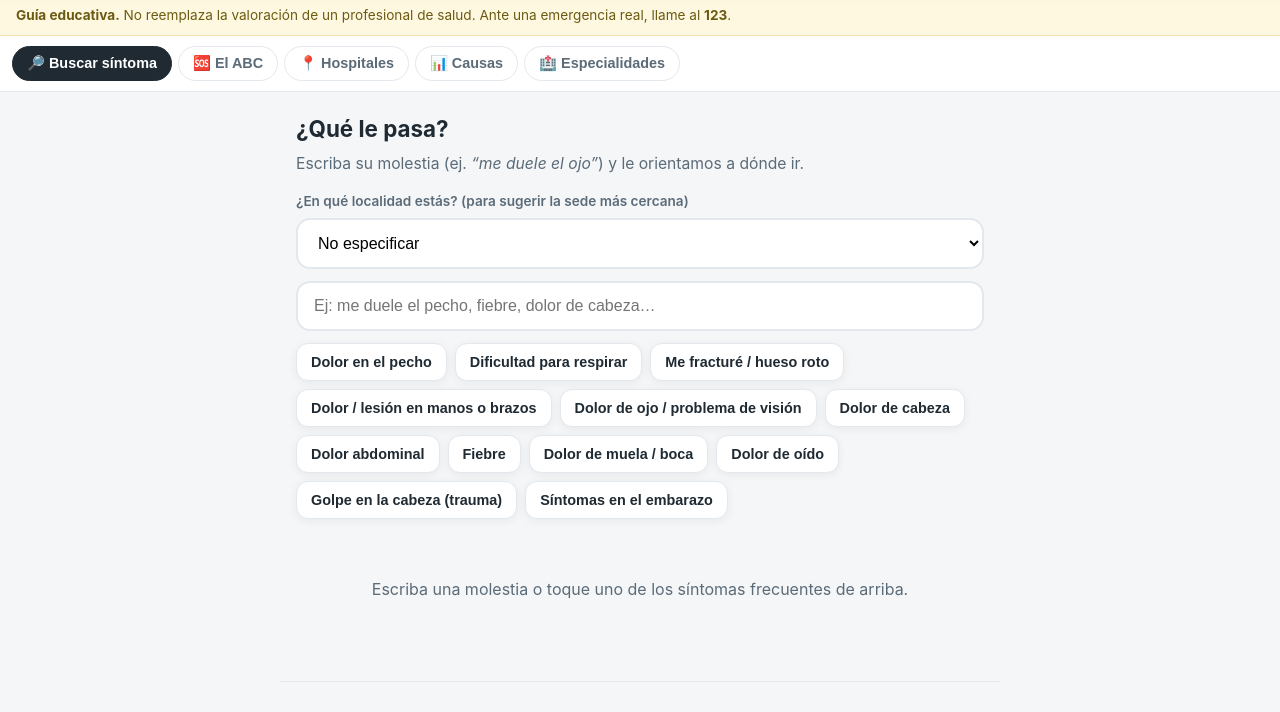
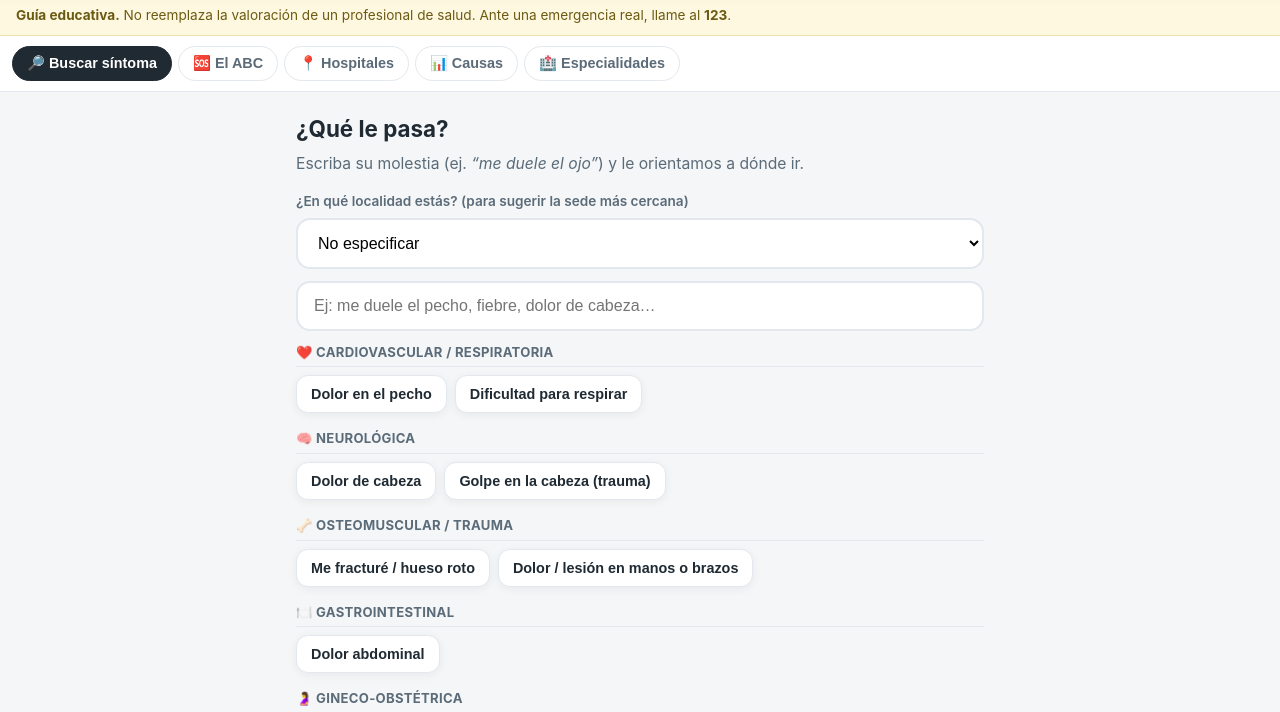
Before and after one commit to MiguelF232/Proyectourgencias, a plain HTML site: page visor/urgencias-visor.html in a window 1280 px wide. Shown: the part 70-782 px from the top of the page. Drawn offline with Linux system fonts and the light colour scheme.

Commit message:
Agrupar síntomas por categoría clínica (cardio/resp, neuro, osteomuscular, GI, gineco, sentidos, general)

```diff
--- a/css/styles.css
+++ b/css/styles.css
@@ -109,7 +109,19 @@ body {
 }
 .search__input:focus { outline: none; border-color: var(--azul); }
 
-.chips { display: flex; flex-wrap: wrap; gap: 8px; margin: 12px 0 18px; }
+.chips { margin: 12px 0 18px; }
+.chip-grupo { margin-bottom: 16px; }
+.chip-grupo__titulo {
+  font-size: 0.82rem;
+  font-weight: 700;
+  color: var(--gris);
+  text-transform: uppercase;
+  letter-spacing: 0.3px;
+  margin: 0 0 8px;
+  padding-bottom: 4px;
+  border-bottom: 1px solid var(--borde);
+}
+.chip-grupo__chips { display: flex; flex-wrap: wrap; gap: 8px; }
 .chip {
   border: 1px solid var(--borde);
   background: #fff;
--- a/visor/urgencias-visor.html
+++ b/visor/urgencias-visor.html
@@ -118,7 +118,19 @@ body {
 }
 .search__input:focus { outline: none; border-color: var(--azul); }
 
-.chips { display: flex; flex-wrap: wrap; gap: 8px; margin: 12px 0 18px; }
+.chips { margin: 12px 0 18px; }
+.chip-grupo { margin-bottom: 16px; }
+.chip-grupo__titulo {
+  font-size: 0.82rem;
+  font-weight: 700;
+  color: var(--gris);
+  text-transform: uppercase;
+  letter-spacing: 0.3px;
+  margin: 0 0 8px;
+  padding-bottom: 4px;
+  border-bottom: 1px solid var(--borde);
+}
+.chip-grupo__chips { display: flex; flex-wrap: wrap; gap: 8px; }
 .chip {
   border: 1px solid var(--borde);
   background: #fff;
@@ -622,6 +634,7 @@ const CAUSAS_MORTALIDAD = [
 const SINTOMAS = [
   {
     nombre: 'Dolor en el pecho',
+    categoria: 'cardio_resp',
     claves: ['pecho', 'corazon', 'infarto', 'opresion', 'dolor en el pecho'],
     nivel: NIVELES.EMERGENCIA,
     adonde: 'Urgencias de inmediato / llame al 123',
@@ -631,6 +644,7 @@ const SINTOMAS = [
   },
   {
     nombre: 'Dificultad para respirar',
+    categoria: 'cardio_resp',
     claves: ['respirar', 'ahogo', 'falta de aire', 'asfixia', 'no puedo respirar'],
     nivel: NIVELES.EMERGENCIA,
     adonde: 'Urgencias de inmediato / llame al 123',
@@ -640,6 +654,7 @@ const SINTOMAS = [
   },
   {
     nombre: 'Me fracturé / hueso roto',
+    categoria: 'osteomuscular',
     claves: ['fractura', 'fracture', 'hueso', 'quebre', 'me quebre', 'roto', 'luxacion', 'esguince'],
     nivel: NIVELES.URGENCIA,
     adonde: 'Urgencias con ortopedia',
@@ -653,6 +668,7 @@ const SINTOMAS = [
   },
   {
     nombre: 'Dolor / lesión en manos o brazos',
+    categoria: 'osteomuscular',
     claves: ['mano', 'manos', 'brazo', 'brazos', 'muneca', 'dedo', 'dedos', 'codo'],
     nivel: NIVELES.URGENCIA,
     adonde: 'Urgencias con ortopedia',
@@ -666,6 +682,7 @@ const SINTOMAS = [
   },
   {
     nombre: 'Dolor de ojo / problema de visión',
+    categoria: 'sentidos',
     claves: ['ojo', 'ojos', 'vista', 'vision', 'ver', 'me duele el ojo'],
     nivel: NIVELES.CONSULTA,
     adonde: 'Consulta / urgencia oftalmológica según gravedad',
@@ -679,6 +696,7 @@ const SINTOMAS = [
   },
   {
     nombre: 'Dolor de cabeza',
+    categoria: 'neurologica',
     claves: ['cabeza', 'cefalea', 'migrana', 'jaqueca', 'me duele la cabeza'],
     nivel: NIVELES.CONSULTA,
     adonde: 'Consulta médica; urgencias si hay signos de alarma',
@@ -692,6 +710,7 @@ const SINTOMAS = [
   },
   {
     nombre: 'Dolor abdominal',
+    categoria: 'gastrointestinal',
     claves: ['abdomen', 'barriga', 'estomago', 'panza', 'vientre', 'me duele el estomago'],
     nivel: NIVELES.CONSULTA,
     adonde: 'Consulta; urgencias si el dolor es intenso o persistente',
@@ -705,6 +724,7 @@ const SINTOMAS = [
   },
   {
     nombre: 'Fiebre',
+    categoria: 'general',
     claves: ['fiebre', 'calentura', 'temperatura', 'febril'],
     nivel: NIVELES.AUTOCUIDADO,
     adonde: 'Autocuidado; consulta si persiste o hay signos de alarma',
@@ -718,6 +738,7 @@ const SINTOMAS = [
   },
   {
     nombre: 'Dolor de muela / boca',
+    categoria: 'sentidos',
     claves: ['muela', 'diente', 'dientes', 'boca', 'encia', 'odontologia'],
     nivel: NIVELES.CONSULTA,
     adonde: 'Consulta odontológica',
@@ -727,6 +748,7 @@ const SINTOMAS = [
   },
   {
     nombre: 'Dolor de oído',
+    categoria: 'sentidos',
     claves: ['oido', 'oreja', 'otitis', 'me duele el oido'],
     nivel: NIVELES.CONSULTA,
     adonde: 'Consulta médica',
@@ -736,6 +758,7 @@ const SINTOMAS = [
   },
   {
     nombre: 'Golpe en la cabeza (trauma)',
+    categoria: 'neurologica',
     claves: ['golpe', 'trauma', 'cabeza golpe', 'caida', 'accidente'],
     nivel: NIVELES.URGENCIA,
     adonde: 'Urgencias',
@@ -748,6 +771,7 @@ const SINTOMAS = [
   },
   {
     nombre: 'Síntomas en el embarazo',
+    categoria: 'gineco',
     claves: ['embarazo', 'embarazada', 'gestacion', 'bebe', 'parto'],
     nivel: NIVELES.URGENCIA,
     adonde: 'Urgencias de ginecobstetricia',
@@ -759,6 +783,20 @@ const SINTOMAS = [
       'Disminución de movimientos del bebé → URGENCIA',
     ],
   },
+];
+
+/**
+ * CATEGORÍAS por sistema/aparato para agrupar los síntomas en la búsqueda.
+ * El campo "orden" controla cómo se muestran (más urgente/vital primero).
+ */
+const CATEGORIAS = [
+  { id: 'cardio_resp', etiqueta: 'Cardiovascular / Respiratoria', emoji: '❤️', orden: 1 },
+  { id: 'neurologica', etiqueta: 'Neurológica', emoji: '🧠', orden: 2 },
+  { id: 'osteomuscular', etiqueta: 'Osteomuscular / Trauma', emoji: '🦴', orden: 3 },
+  { id: 'gastrointestinal', etiqueta: 'Gastrointestinal', emoji: '🍽️', orden: 4 },
+  { id: 'gineco', etiqueta: 'Gineco-obstétrica', emoji: '🤰', orden: 5 },
+  { id: 'sentidos', etiqueta: 'Ojos, oído y boca', emoji: '👁️', orden: 6 },
+  { id: 'general', etiqueta: 'General / Infecciosa', emoji: '🌡️', orden: 7 },
 ];
 
 /* Especialidades: cuándo acudir a cada una */
@@ -1155,6 +1193,50 @@ function hospitalesConEspecialidad(nombreEspecialidad) {
     lista.forEach((s) => cont.appendChild(tarjetaSintoma(s)));
   }
 
+  // Dibuja los recuadros de síntomas agrupados bajo un encabezado por categoría.
+  function renderChipsPorCategoria(contenedor, input) {
+    contenedor.innerHTML = '';
+    const cats = CATEGORIAS.slice().sort((a, b) => a.orden - b.orden);
+    cats.forEach(function (cat) {
+      const delCat = SINTOMAS.filter((s) => s.categoria === cat.id);
+      if (!delCat.length) return;
+
+      const grupo = el('div', 'chip-grupo');
+      grupo.appendChild(el('h3', 'chip-grupo__titulo', cat.emoji + ' ' + cat.etiqueta));
+      const fila = el('div', 'chip-grupo__chips');
+      delCat.forEach(function (s) {
+        const chip = el('button', 'chip', s.nombre);
+        chip.addEventListener('click', function () {
+          input.value = s.nombre;
+          renderResultados(buscarSintomas(s.nombre), true);
+          input.focus();
+        });
+        fila.appendChild(chip);
+      });
+      grupo.appendChild(fila);
+      contenedor.appendChild(grupo);
+    });
+
+    // Síntomas sin categoría (por si se agrega alguno nuevo sin asignar).
+    const sinCat = SINTOMAS.filter((s) => !CATEGORIAS.some((c) => c.id === s.categoria));
+    if (sinCat.length) {
+      const grupo = el('div', 'chip-grupo');
+      grupo.appendChild(el('h3', 'chip-grupo__titulo', '• Otros'));
+      const fila = el('div', 'chip-grupo__chips');
+      sinCat.forEach(function (s) {
+        const chip = el('button', 'chip', s.nombre);
+        chip.addEventListener('click', function () {
+          input.value = s.nombre;
+          renderResultados(buscarSintomas(s.nombre), true);
+          input.focus();
+        });
+        fila.appendChild(chip);
+      });
+      grupo.appendChild(fila);
+      contenedor.appendChild(grupo);
+    }
+  }
+
   function initBuscador() {
     const input = document.getElementById('search-input');
     const chips = document.getElementById('chips');
@@ -1174,16 +1256,8 @@ function hospitalesConEspecialidad(nombreEspecialidad) {
       renderResultados(buscarSintomas(v), v.trim().length > 0);
     });
 
-    // Recuadros de acceso rápido: todos los motivos de consulta frecuentes.
-    SINTOMAS.forEach(function (s) {
-      const chip = el('button', 'chip', s.nombre);
-      chip.addEventListener('click', function () {
-        input.value = s.nombre;
-        renderResultados(buscarSintomas(s.nombre), true);
-        input.focus();
-      });
-      chips.appendChild(chip);
-    });
+    // Recuadros de acceso rápido, agrupados por categoría (sistema/aparato).
+    renderChipsPorCategoria(chips, input);
 
     input.addEventListener('input', function () {
       const v = input.value;
```
Also changed, not shown: js/app.js (+46 -10 lines), js/data.js (+26 -0 lines).
